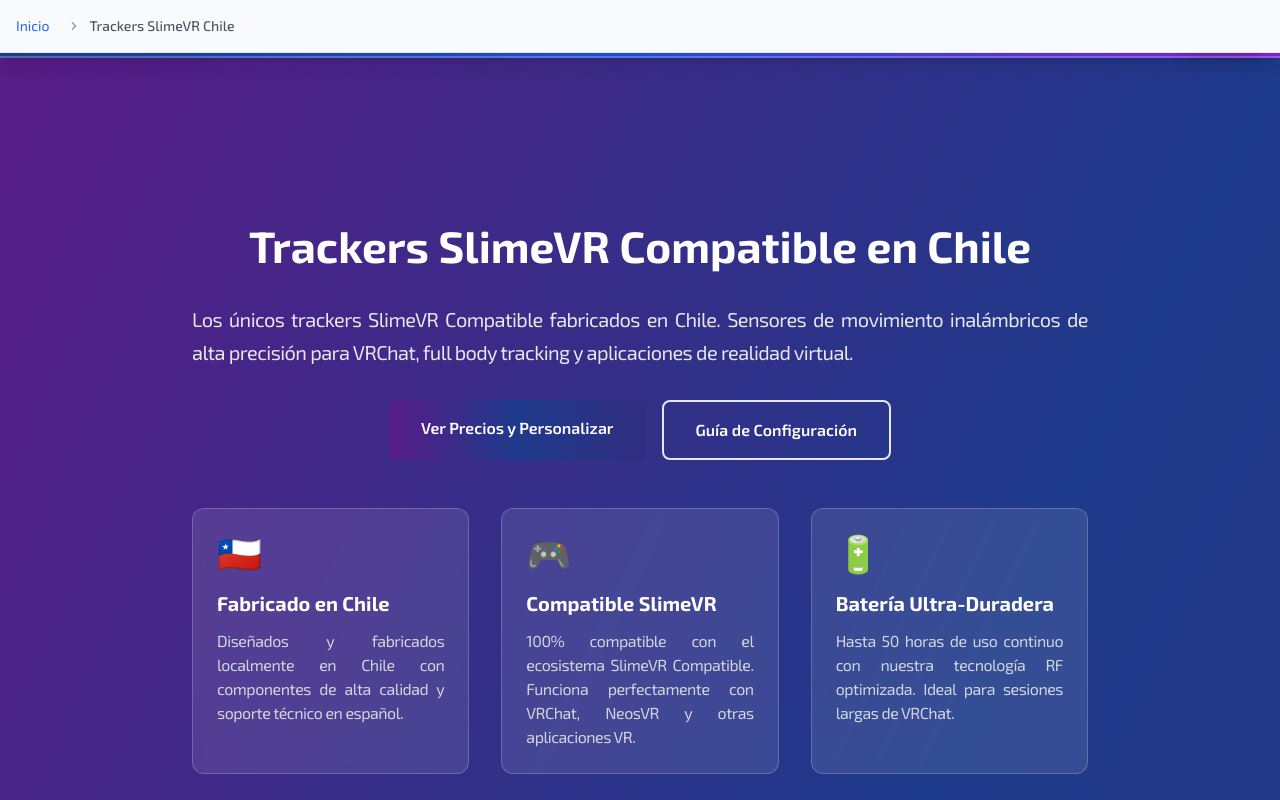
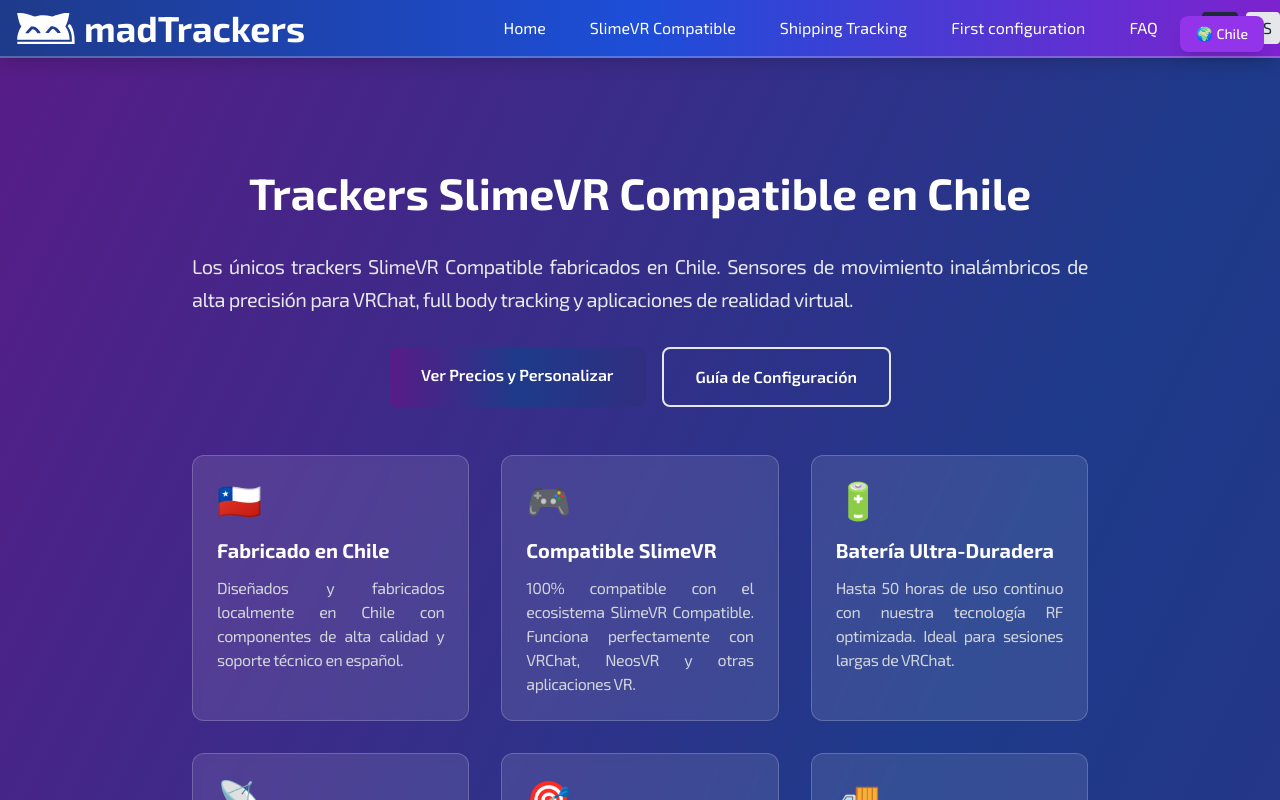
Before and after one commit to madkoding/blog-madtrackers, a Next.js app: page /trackers-slimevr-chile in a window 1280 px wide. Shown: the top 800 px of the page. Built offline with nearby package versions, Linux system fonts and the light colour scheme; a web font is replaced by a local one.

Commit message:
remove breadcrum

```diff
--- a/src/app/_components/common/Breadcrumbs.tsx
+++ b/src/app/_components/common/Breadcrumbs.tsx
@@ -57,7 +57,7 @@ const Breadcrumbs = () => {
   const breadcrumbs = generateBreadcrumbs();
 
   return (
-    <nav aria-label="Navegación de migas de pan" className="py-4 bg-gray-50 border-b border-gray-200">
+    <nav aria-label="Navegación de migas de pan" className="pt-20 pb-4 bg-gray-50 border-b border-gray-200">
       <div className="container mx-auto px-4">
         <ol className="flex items-center space-x-2 text-sm">
           {breadcrumbs.map((item, index) => (
--- a/src/app/layout.tsx
+++ b/src/app/layout.tsx
@@ -11,7 +11,6 @@ import CriticalCSS from "./_components/common/CriticalCSS";
 import WebVitalsMonitor from "./_components/common/WebVitalsMonitor";
 import ConditionalAnalytics from "./_components/common/ConditionalAnalytics";
 import CountrySimulator from "./_components/dev/CountrySimulator";
-import Breadcrumbs from "./_components/common/Breadcrumbs";
 
 export const metadata: Metadata = {
   title: "madTrackers - Trackers SlimeVR Compatible Chile | Sensores de Movimiento VR",
@@ -182,7 +181,6 @@ export default function RootLayout({
         <LangProvider>
           <CountrySimulator />
           <NavBar />
-          <Breadcrumbs />
           <div className="min-h-screen">{children}</div>
           <Footer />
         </LangProvider>
```
